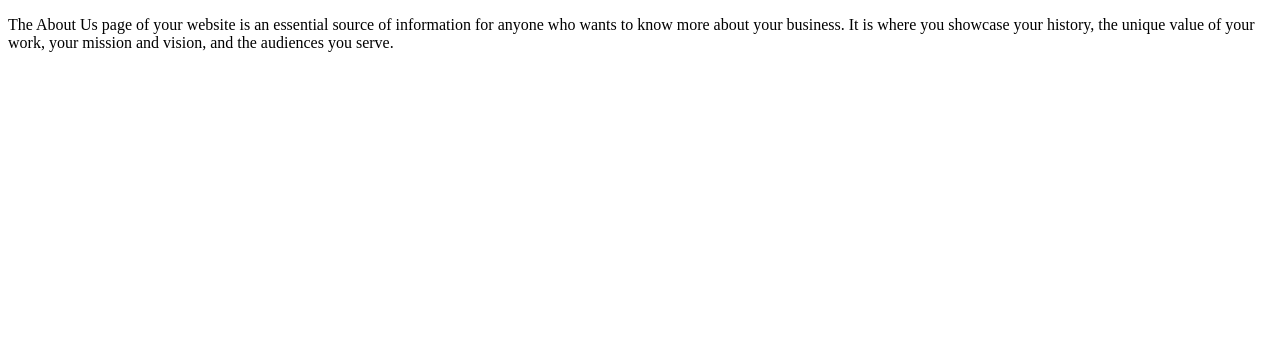
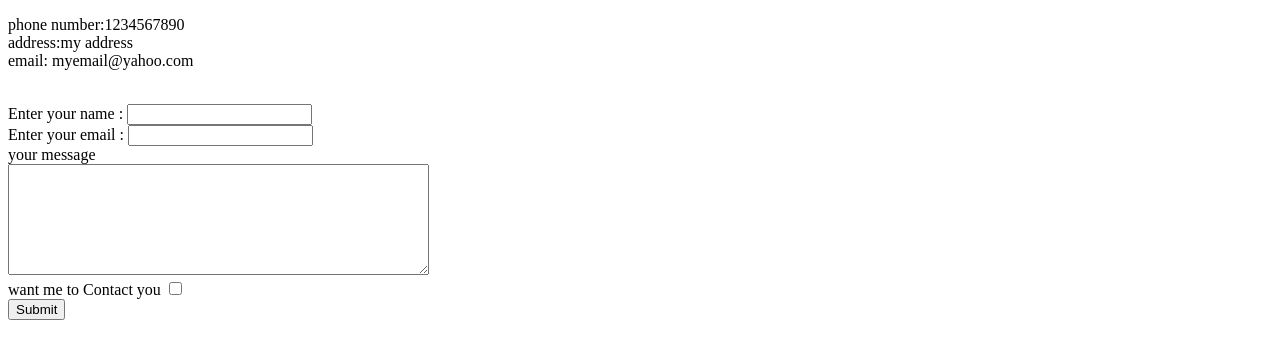
Before and after one commit to GaliBrahmareddy/resume, a plain HTML site: page contactus.html in a window 1280 px wide. Drawn offline with Linux system fonts and the light colour scheme.

Commit message:
Update contactus.html

```diff
--- a/contactus.html
+++ b/contactus.html
@@ -6,8 +6,19 @@
     <title>Document</title>
 </head>
 <body>
-    <p>The About Us page of your website is an essential source of information for anyone who wants to know more about your business.
+    <p>phone number:1234567890 <br>
+address:my address <br> email: myemail@yahoo.com
+</p><br>
+<form action="get">
+    <label >Enter your name : </label><input type="text" required><br>
+    <label >Enter your email : </label><input type="text" required> <br>
+    <label >your message</label><br><textarea rows="7" cols="50"></textarea>
+    <br>
+    want me to Contact you <input type="checkbox">
+    <br>
+    <input type="submit">
 
-        It is where you showcase your history, the unique value of your work, your mission and vision, and the audiences you serve.</p>
+
+</form>
 </body>
 </html>
```
